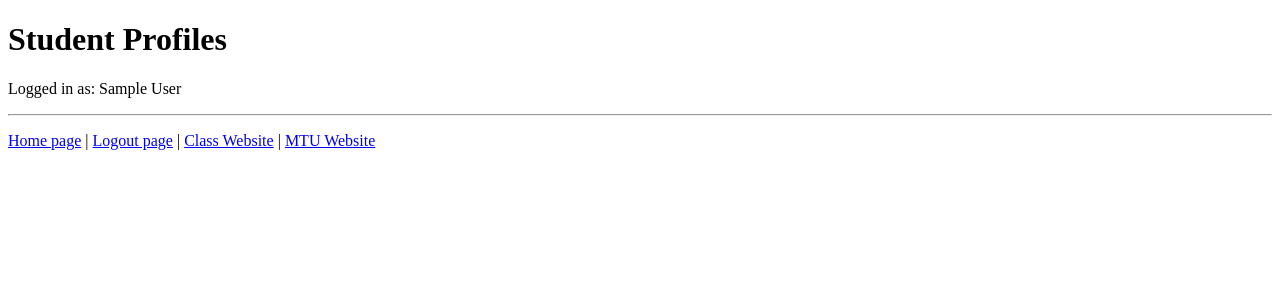
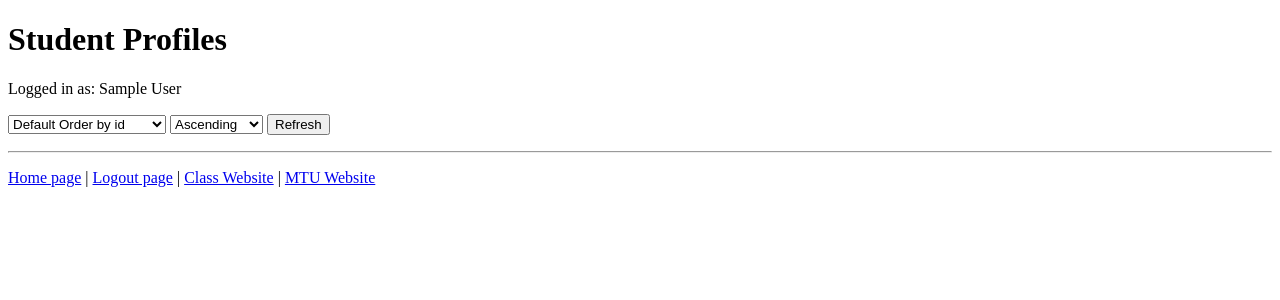
Before and after one commit to Eldict/awpa-a1, a PHP site: page / in a window 1280 px wide. Shown: the top 300 px of the page. Run offline with PHP 8.4, Linux system fonts and the light colour scheme; the visitor is signed in with stand-in values (Sample User, id 1); data that the repository does not hold is empty.

Commit message:
Add order and direction menus and a Refresh button to the home page

```diff
--- a/index.php
+++ b/index.php
@@ -16,6 +16,23 @@ include "accessControl.php";
 
 <p>Logged in as: <?php echo $_SESSION['userName']; ?></p>
 
+<!-- Menus to choose how the list is sorted. Changing a menu or clicking
+     Refresh loads the list again with Ajax. -->
+<p>
+    <select id="order" onchange="loadStudents()">
+        <option value="id">Default Order by id</option>
+        <option value="average">Order by Average Vote</option>
+        <option value="count">Order by Vote Count</option>
+    </select>
+
+    <select id="direction" onchange="loadStudents()">
+        <option value="asc">Ascending</option>
+        <option value="desc">Descending</option>
+    </select>
+
+    <button id="refresh" onclick="loadStudents()">Refresh</button>
+</p>
+
 <!-- The student list is put in here by the JavaScript below -->
 <div id="studentView">Loading ....</div>
 
@@ -25,24 +42,42 @@ include "accessControl.php";
 /* the Ajax request object (global so the callback function can use it) */
 var x;
 
-/* Asks getstudents.php for the list of students */
+/* Turns the menus and the Refresh button off (true) or back on (false),
+   so the user can't send another request while one is loading */
+function setControlsDisabled(disabled)
+{
+    document.getElementById("order").disabled = disabled;
+    document.getElementById("direction").disabled = disabled;
+    document.getElementById("refresh").disabled = disabled;
+}
+
+/* Asks getstudents.php for the list of students, sorted the way
+   the two menus say */
 function loadStudents()
 {
+    var order = document.getElementById("order").value;
+    var direction = document.getElementById("direction").value;
+
+    document.getElementById("studentView").innerHTML = "Loading ....";
+    setControlsDisabled(true);
+
     x = new XMLHttpRequest();
 
-    x.open("GET", "getstudents.php");
+    x.open("GET", "getstudents.php?order=" + order + "&direction=" + direction);
 
     x.onreadystatechange = handleStudentsResponse;
 
     x.send(null);
 }
 
-/* Called when the server replies. Puts the students into the page. */
+/* Called when the server replies. Puts the students into the page
+   and turns the menus and button back on. */
 function handleStudentsResponse()
 {
     if (x.readyState == 4 && x.status == 200)
     {
         document.getElementById("studentView").innerHTML = x.responseText;
+        setControlsDisabled(false);
     }
 }
 
```
